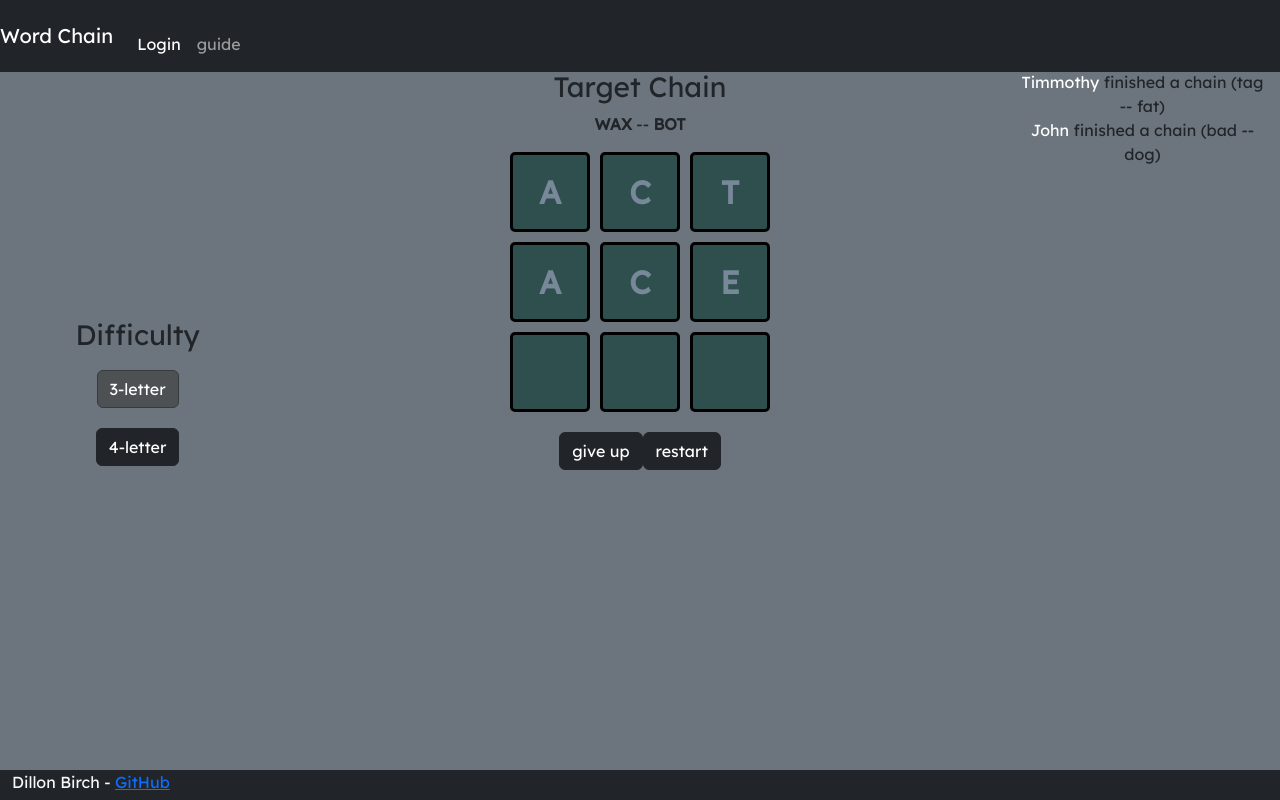
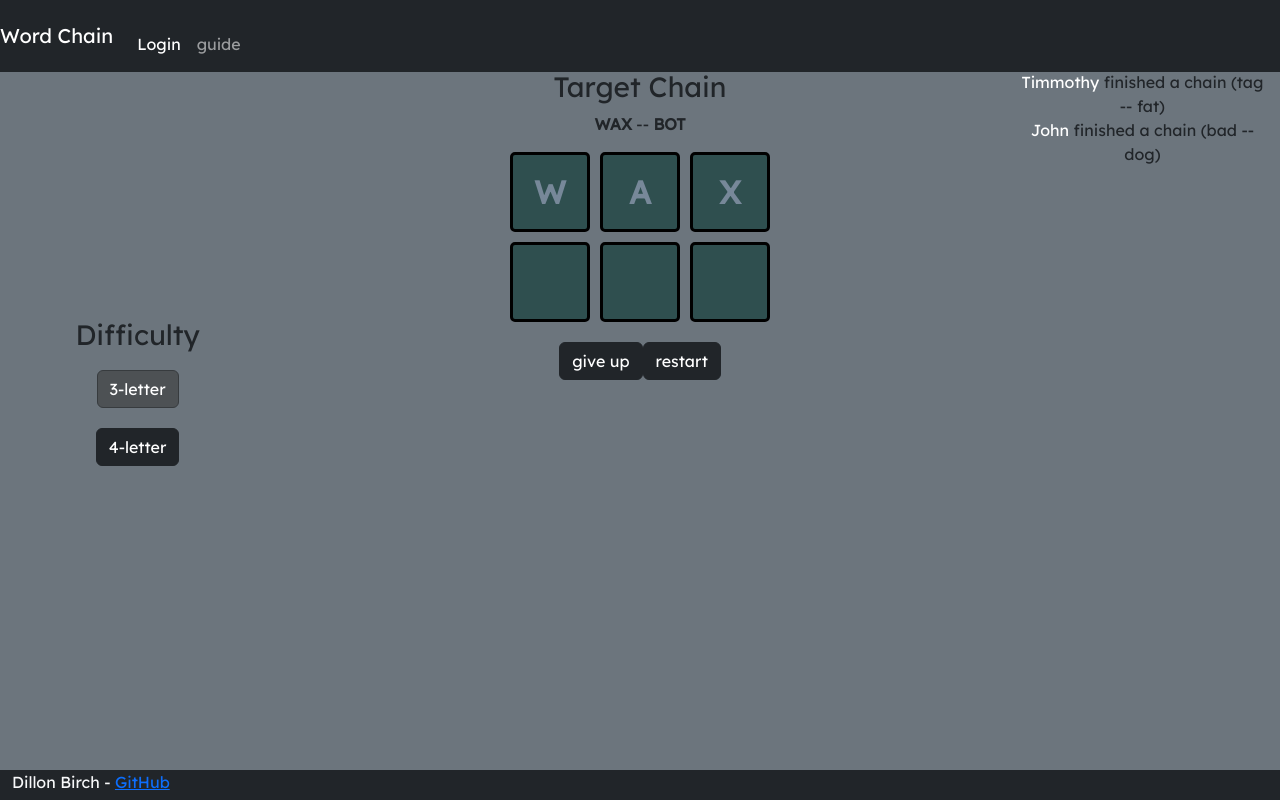
Before and after one commit to dillob26/Startup, a React (Vite) app in the folder application/: page /play in a window 1280 px wide. Built offline with nearby package versions, Linux system fonts and the light colour scheme.

Commit message:
added keyboard input

```diff
--- a/application/src/play/game.jsx
+++ b/application/src/play/game.jsx
@@ -7,10 +7,36 @@ export function Game() {
     const [start_word, set_start_word] = React.useState(get_random_word());
     const [end_word, set_end_word] = React.useState(get_random_word());
 
+    const [current_word, set_current_word] = React.useState("");
+
    function restart_game() {
         set_start_word(get_random_word());
         set_end_word(get_random_word());
     }
+
+    React.useEffect(() => {
+    const handleKeyDown = (event) => {
+      const key = event.key.toUpperCase();
+
+      // Only letters A-Z
+      if (/^[A-Z]$/.test(key)) {
+        if (current_word.length < 3) { // max word length
+          set_current_word((prev) => prev + key);
+        }
+      } else if (key === "BACKSPACE") {
+        set_current_word((prev) => prev.slice(0, -1));
+      } else if (key === "ENTER") {
+        if (current_word.length === 3) {
+          set_current_word(""); // reset input
+        }
+      }
+    };
+
+    window.addEventListener("keydown", handleKeyDown);
+
+    return () => window.removeEventListener("keydown", handleKeyDown);
+  }, [current_word]);
+
 
     return (
         <div className="game">
@@ -20,15 +46,12 @@ export function Game() {
             </div>
 
             <div className="letter-grid">
-                <div className="letter-cell">A</div>
-                <div className="letter-cell">C</div>
-                <div className="letter-cell">T</div>
-                <div className="letter-cell">A</div>
-                <div className="letter-cell">C</div>
-                <div className="letter-cell">E</div>
-                <div className="letter-cell"></div>
-                <div className="letter-cell"></div>
-                <div className="letter-cell"></div>
+                <div className="letter-cell">{start_word[0]}</div>
+                <div className="letter-cell">{start_word[1]}</div>
+                <div className="letter-cell">{start_word[2]}</div>
+                <div className="letter-cell">{current_word[0] || ""}</div>
+                <div className="letter-cell">{current_word[1] || ""}</div>
+                <div className="letter-cell">{current_word[2] || ""}</div>
             </div>
 
             <div>
--- a/application/src/play/word_list.js
+++ b/application/src/play/word_list.js
@@ -1,7 +1,4 @@
-
-
-export function get_random_word() {
-    const three_letter_words = [
+export const three_letter_words = [
   "AAH",
   "ABS",
   "ACE",
@@ -643,5 +640,8 @@ export function get_random_word() {
   "ZIT",
   "ZOO",
 ]
+
+export function get_random_word() {
+
     return three_letter_words[Math.floor(Math.random() * three_letter_words.length)];
 }
```
